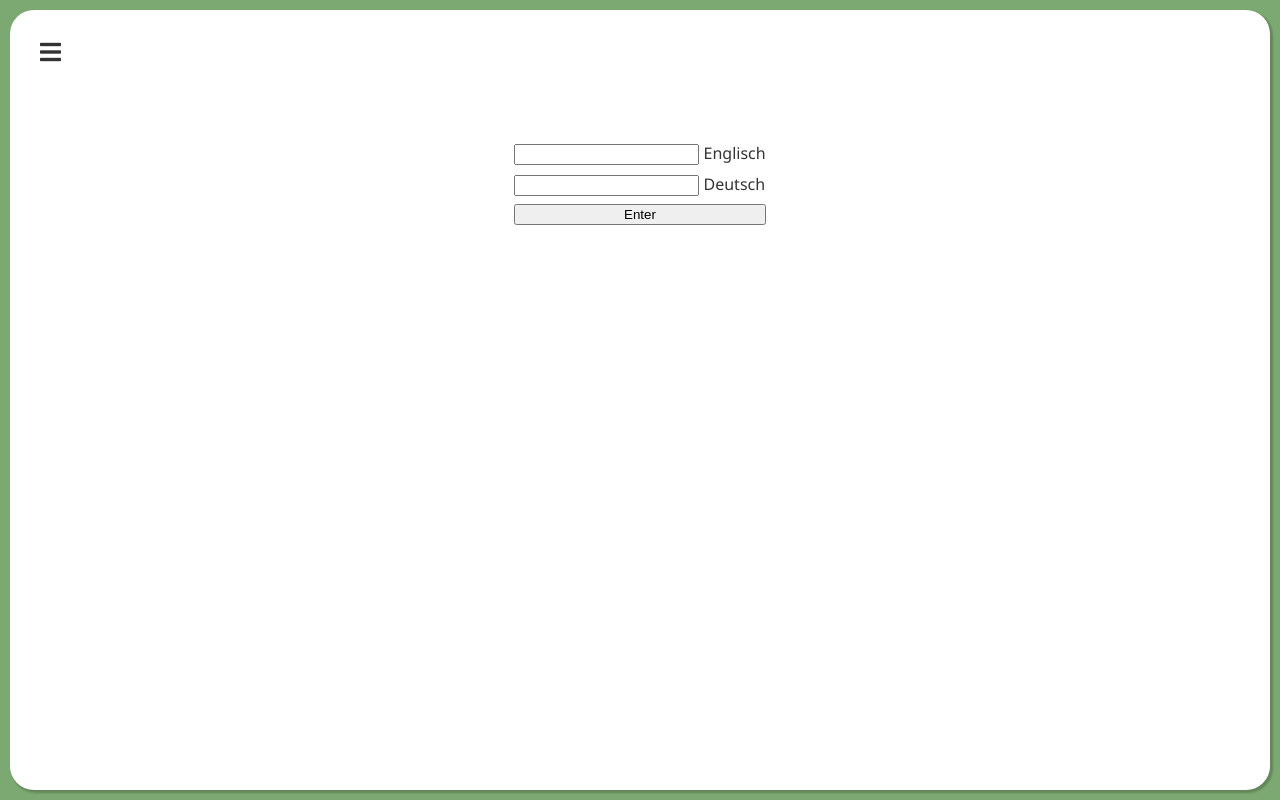
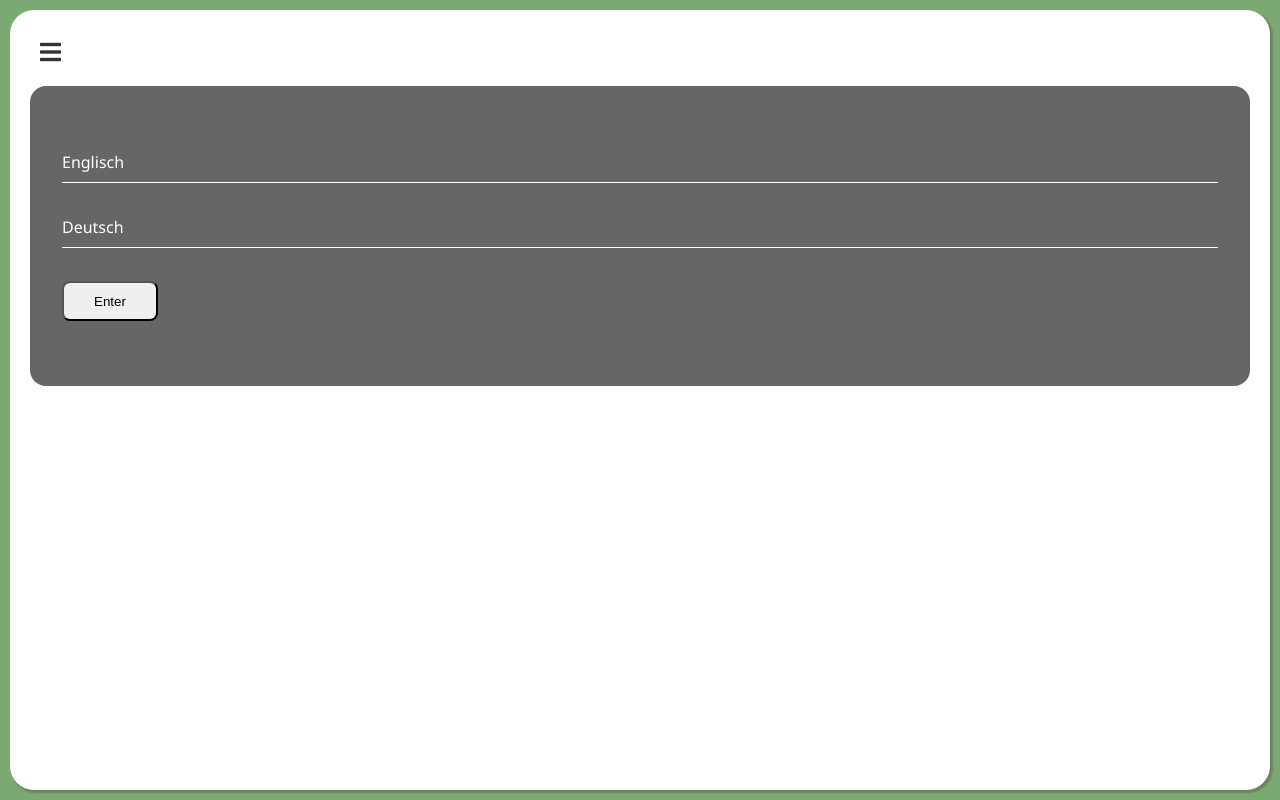
Before and after one commit to renesahmkow/vocabulary-app, a Vue app in the folder client/: page /create in a window 1280 px wide. Built offline with nearby package versions, Linux system fonts and the light colour scheme.

Commit message:
style form

```diff
--- a/client/src/objects/button.vue
+++ b/client/src/objects/button.vue
@@ -1,11 +1,22 @@
 <template>
-  <button class="o-button">Enter</button>
+  <button class="o-button" :class="{ submit: submit }">Enter</button>
 </template>
 
 <script>
 export default {
-  name: "o-button"
+  name: 'o-button',
+  props: {
+    submit: {
+      type: Boolean
+    }
+  }
 };
 </script>
 
-<style></style>
+<style>
+.o-button {
+  min-width: 96px;
+  min-height: 40px;
+  border-radius: 8px;
+}
+</style>
--- a/client/src/objects/form.vue
+++ b/client/src/objects/form.vue
@@ -1,40 +1,46 @@
 <template>
-  <section>
-    <form class="o-form" v-on:submit.prevent="sumbitForm">
+  <form class="o-form" v-on:submit.prevent="sumbitForm">
+    <div class="o-form__inputfield">
+      <input
+        type="text"
+        class="o-form__input"
+        id="inputEnglish"
+        placeholder=""
+      />
       <label>
-        <input type="text" class="o-form__input" id="inputEnglish" />
         Englisch
       </label>
-      <label>
-        <input type="text" class="o-form__input" id="inputGerman" />
-        Deutsch
-      </label>
-      <OButton type="submit"></OButton>
-    </form>
-  </section>
+    </div>
+
+    <div class="o-form__inputfield">
+      <input type="text" class="o-form__input" id="inputGerman" />
+      <label>Deutsch</label>
+    </div>
+    <OButton type="submit" submit></OButton>
+  </form>
 </template>
 
 <script>
-import OButton from "./button";
-import axios from "axios";
+import OButton from './button';
+import axios from 'axios';
 
 export default {
-  name: "o-form",
+  name: 'o-form',
   components: { OButton },
   mounted() {},
   methods: {
     sumbitForm() {
-      const englishInput = document.querySelector("#inputEnglish");
-      const germanInput = document.querySelector("#inputGerman");
+      const englishInput = document.querySelector('#inputEnglish');
+      const germanInput = document.querySelector('#inputGerman');
 
       axios
-        .post("http://localhost:5000/posts", {
+        .post('http://localhost:5000/posts', {
           english: englishInput.value,
           german: germanInput.value
         })
         .then(() => {
-          englishInput.value = "";
-          germanInput.value = "";
+          englishInput.value = '';
+          germanInput.value = '';
         });
     }
   }
@@ -45,9 +51,43 @@ export default {
 .o-form {
   display: flex;
   flex-direction: column;
+  justify-content: space-evenly;
+  align-items: flex-start;
+  padding: 32px;
+  width: 100%;
+  height: 300px;
+  border-radius: 16px;
+  background: rgba(0, 0, 0, 0.6);
 
-  input {
-    margin-bottom: 8px;
+  &__inputfield {
+    width: 100%;
+    position: relative;
+
+    label {
+      font-size: 16px;
+      color: white;
+      position: absolute;
+      top: 0;
+      left: 0;
+      transition: all 0.5s ease-in-out;
+    }
+  }
+
+  &__input {
+    width: 100%;
+    height: 32px;
+    background: transparent;
+    outline: none;
+    border: none;
+    border-bottom: 1px solid white;
+    font-size: 16px;
+    color: white;
+
+    &:focus ~ label {
+      font-size: 12px;
+      color: lightblue;
+      top: -16px;
+    }
   }
 }
 </style>
--- a/client/src/views/CreatePage.vue
+++ b/client/src/views/CreatePage.vue
@@ -15,8 +15,6 @@ export default {
 
 <style lang="scss">
 .c-createPage {
-  margin-top: 56px;
-  height: 100vh;
   display: flex;
   justify-content: center;
 }
```
